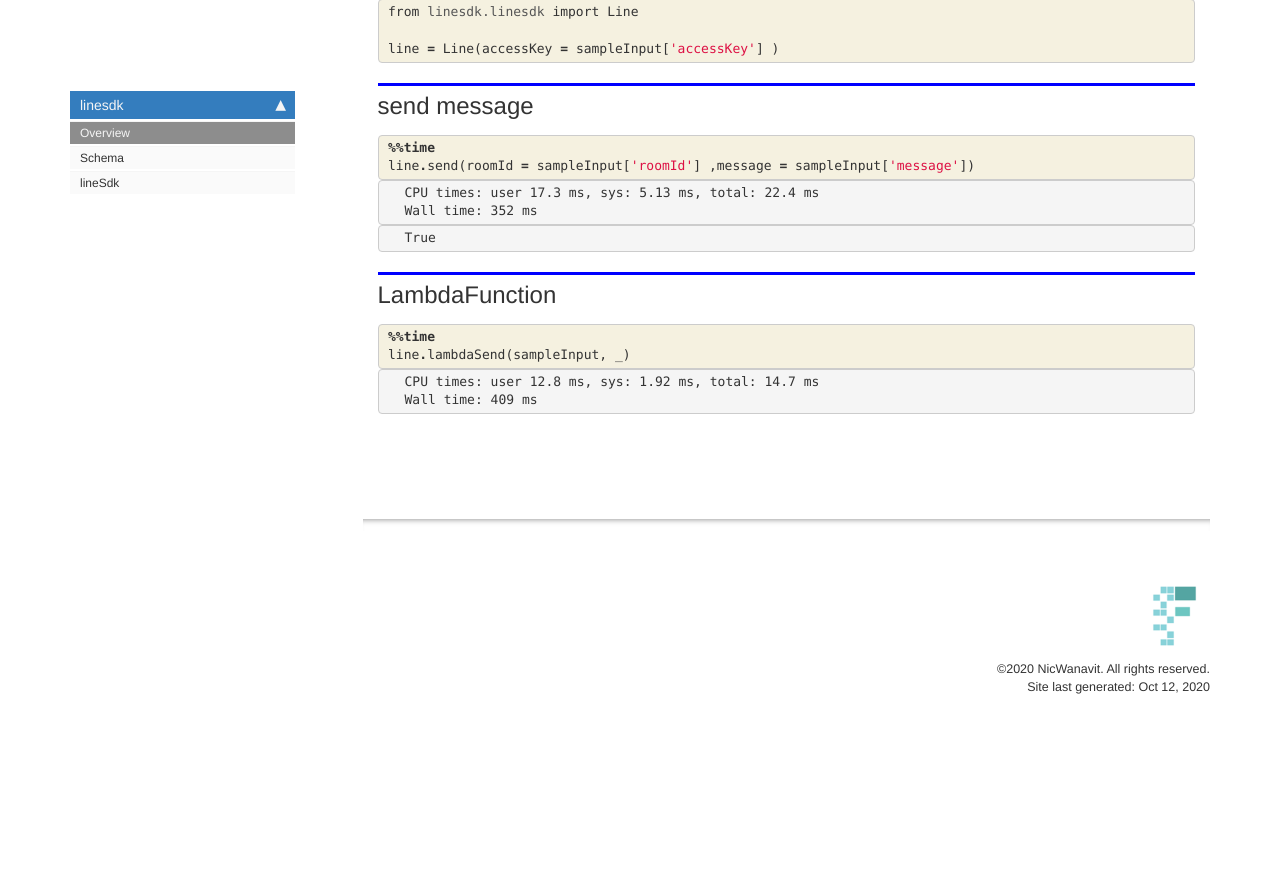
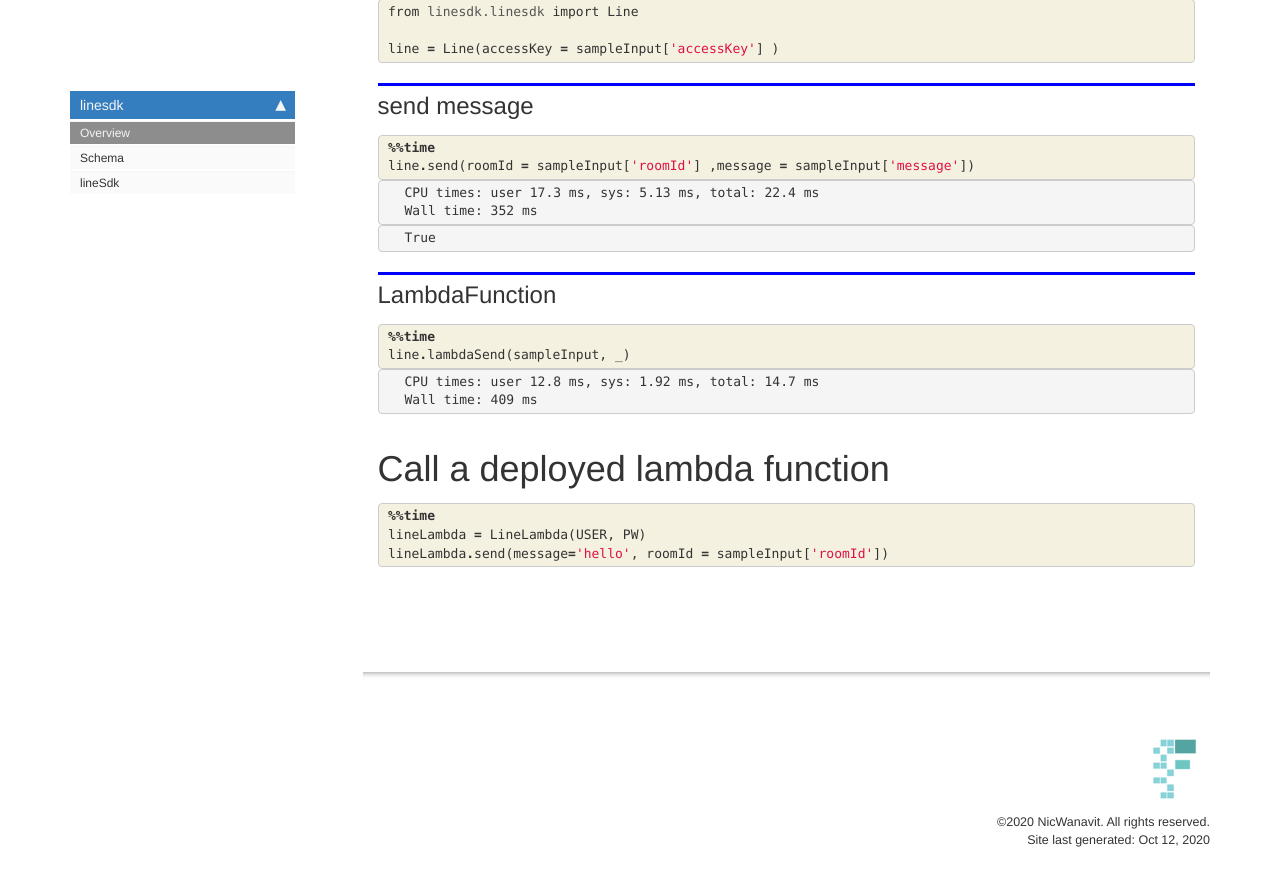
Before and after one commit to thanakijwanavit/pynamoLogger, a Jekyll site: the page built from docs/index.html, in a window 1280 px wide and 900 px high, scrolled down 827 px. Shown: the top 886 px of the window. Built offline with Jekyll 4.4.1, drawn with Linux system fonts in a browser that asks for light colours; nearby versions of some CDN libraries; comment, search, counter and statistics services are not loaded; before the commit the page ends 1574 px from its top, so only the background shows below that.

```diff
--- a/docs/Schema.html
+++ b/docs/Schema.html
@@ -125,7 +125,7 @@ nb_path: "Schema.ipynb"
 
 
 <div class="output_markdown rendered_html output_subarea ">
-<h2 id="Products" class="doc_header"><code>class</code> <code>Products</code><a href="" class="source_link" style="float:right">[source]</a></h2><blockquote><p><code>Products</code>(<strong><code>products</code></strong>:<code>List</code>[<a href="/linebotsdk/Schema.html#Product"><code>Product</code></a>])</p>
+<h2 id="Products" class="doc_header"><code>class</code> <code>Products</code><a href="" class="source_link" style="float:right">[source]</a></h2><blockquote><p><code>Products</code>(<strong><code>products</code></strong>:<code>List</code>[<a href="/linesdk/Schema.html#Product"><code>Product</code></a>])</p>
 </blockquote>
 
 <pre><code>Products(products: List[__main__.Product])</code></pre>
--- a/docs/_config.yml
+++ b/docs/_config.yml
@@ -60,4 +60,4 @@ sidebars:
 - home_sidebar
 
 theme: jekyll-theme-cayman
-baseurl: /linebotsdk/
+baseurl: /linesdk/
--- a/docs/index.html
+++ b/docs/index.html
@@ -195,4 +195,29 @@ Wall time: 409 ms
 </div>
     {% endraw %}
 
+<div class="cell border-box-sizing text_cell rendered"><div class="inner_cell">
+<div class="text_cell_render border-box-sizing rendered_html">
+<h1 id="Call-a-deployed-lambda-function">Call a deployed lambda function<a class="anchor-link" href="#Call-a-deployed-lambda-function"> </a></h1>
 </div>
+</div>
+</div>
+    {% raw %}
+
+<div class="cell border-box-sizing code_cell rendered">
+<div class="input">
+
+<div class="inner_cell">
+    <div class="input_area">
+<div class=" highlight hl-ipython3"><pre><span></span><span class="o">%%time</span>
+<span class="n">lineLambda</span> <span class="o">=</span> <span class="n">LineLambda</span><span class="p">(</span><span class="n">USER</span><span class="p">,</span> <span class="n">PW</span><span class="p">)</span>
+<span class="n">lineLambda</span><span class="o">.</span><span class="n">send</span><span class="p">(</span><span class="n">message</span><span class="o">=</span><span class="s1">&#39;hello&#39;</span><span class="p">,</span> <span class="n">roomId</span> <span class="o">=</span> <span class="n">sampleInput</span><span class="p">[</span><span class="s1">&#39;roomId&#39;</span><span class="p">])</span>
+</pre></div>
+
+    </div>
+</div>
+</div>
+
+</div>
+    {% endraw %}
+
+</div>
--- a/docs/linesdk.html
+++ b/docs/linesdk.html
@@ -54,7 +54,7 @@ nb_path: "linesdk.ipynb"
 
 
 <div class="output_markdown rendered_html output_subarea ">
-<h2 id="FunctionNames" class="doc_header"><code>class</code> <code>FunctionNames</code><a href="https://github.com/thanakijwanavit/linebotsdk/tree/master/linesdk/linesdk.py#L13" class="source_link" style="float:right">[source]</a></h2><blockquote><p><code>FunctionNames</code>(<strong><code>branchName</code></strong>:<code>str</code>=<em><code>'dev-manual'</code></em>)</p>
+<h2 id="FunctionNames" class="doc_header"><code>class</code> <code>FunctionNames</code><a href="https://github.com/thanakijwanavit/linesdk/tree/master/linesdk/linesdk.py#L13" class="source_link" style="float:right">[source]</a></h2><blockquote><p><code>FunctionNames</code>(<strong><code>branchName</code></strong>:<code>str</code>=<em><code>'dev-manual'</code></em>)</p>
 </blockquote>
 
 <pre><code>determine function and resources name based on branchName</code></pre>
@@ -87,7 +87,7 @@ nb_path: "linesdk.ipynb"
 
 
 <div class="output_markdown rendered_html output_subarea ">
-<h2 id="Line" class="doc_header"><code>class</code> <code>Line</code><a href="https://github.com/thanakijwanavit/linebotsdk/tree/master/linesdk/linesdk.py#L27" class="source_link" style="float:right">[source]</a></h2><blockquote><p><code>Line</code>(<strong><code>accessKey</code></strong>:<code>str</code>=<em><code>''</code></em>)</p>
+<h2 id="Line" class="doc_header"><code>class</code> <code>Line</code><a href="https://github.com/thanakijwanavit/linesdk/tree/master/linesdk/linesdk.py#L27" class="source_link" style="float:right">[source]</a></h2><blockquote><p><code>Line</code>(<strong><code>accessKey</code></strong>:<code>str</code>=<em><code>''</code></em>)</p>
 </blockquote>
 
 <pre><code>the main class for interacting with product endpoint
@@ -114,7 +114,7 @@ user/pw are optional</code></pre>
 
 
 <div class="output_markdown rendered_html output_subarea ">
-<h2 id="LineLambda" class="doc_header"><code>class</code> <code>LineLambda</code><a href="https://github.com/thanakijwanavit/linebotsdk/tree/master/linesdk/linesdk.py#L45" class="source_link" style="float:right">[source]</a></h2><blockquote><p><code>LineLambda</code>(<strong><code>user</code></strong>=<em><code>None</code></em>, <strong><code>pw</code></strong>=<em><code>None</code></em>, <strong><code>region</code></strong>=<em><code>'ap-southeast-1'</code></em>)</p>
+<h2 id="LineLambda" class="doc_header"><code>class</code> <code>LineLambda</code><a href="https://github.com/thanakijwanavit/linesdk/tree/master/linesdk/linesdk.py#L45" class="source_link" style="float:right">[source]</a></h2><blockquote><p><code>LineLambda</code>(<strong><code>user</code></strong>=<em><code>None</code></em>, <strong><code>pw</code></strong>=<em><code>None</code></em>, <strong><code>region</code></strong>=<em><code>'ap-southeast-1'</code></em>)</p>
 </blockquote>
 
 </div>
--- a/linesdk/__init__.py
+++ b/linesdk/__init__.py
@@ -1 +1 @@
-__version__ = "0.0.3"
+__version__ = "0.0.4"
--- a/linesdk/_nbdev.py
+++ b/linesdk/_nbdev.py
@@ -13,8 +13,8 @@ index = {"Response": "Schema.ipynb",
 modules = ["schema.py",
            "linesdk.py"]
 
-doc_url = "https://thanakijwanavit.github.io/linebotsdk/"
+doc_url = "https://thanakijwanavit.github.io/linesdk/"
 
-git_url = "https://github.com/thanakijwanavit/linebotsdk/tree/master/"
+git_url = "https://github.com/thanakijwanavit/linesdk/tree/master/"
 
 def custom_doc_links(name): return None
```
Also changed, not shown: README.md, 2 other files.
